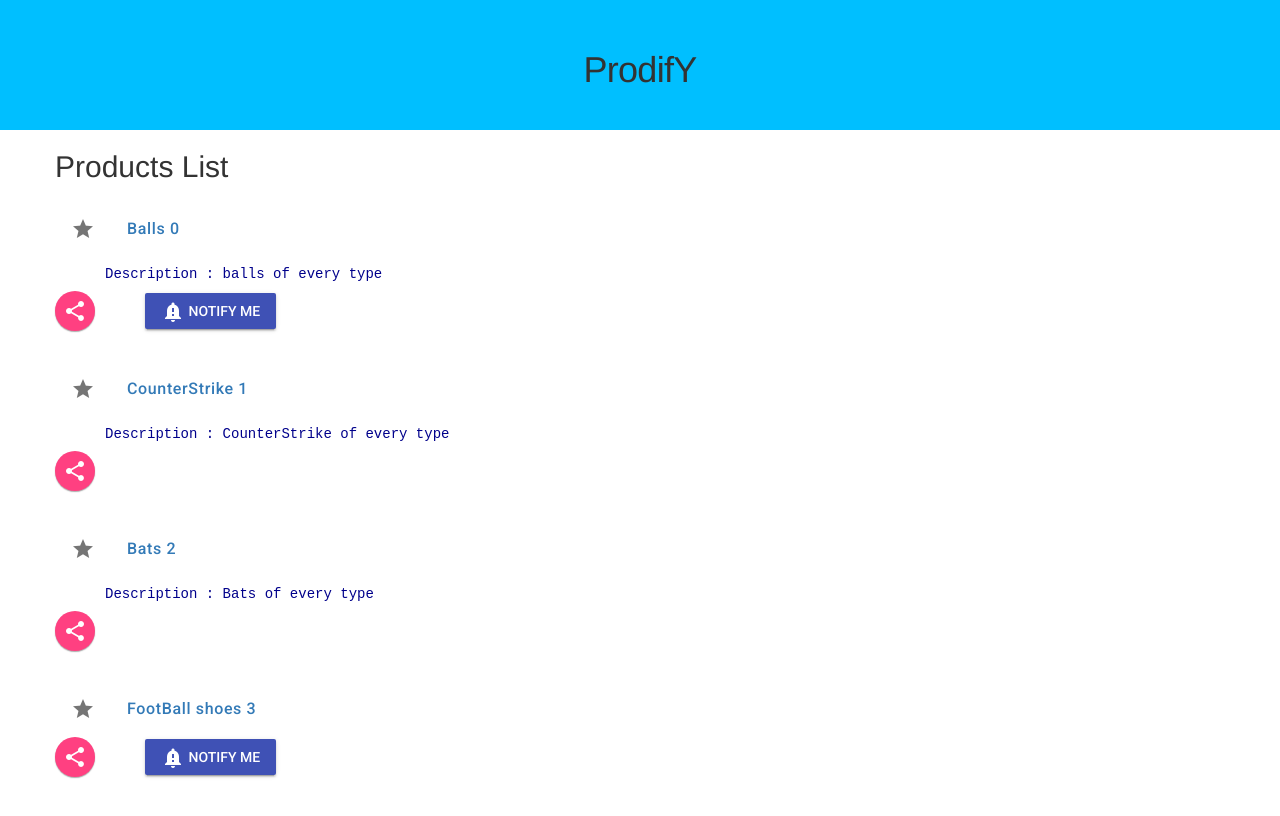
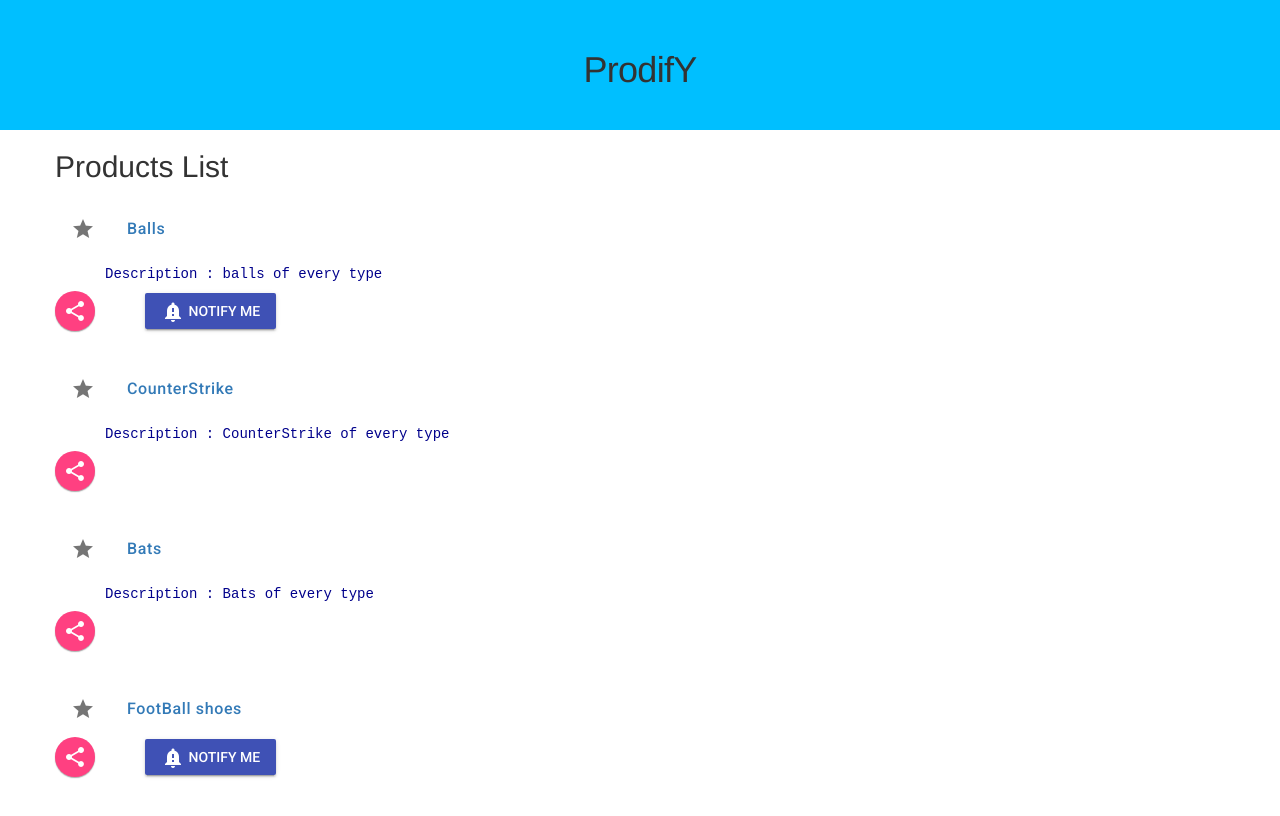
Before and after one commit to mj07yadav/my-first-application, an Angular app: page / in a window 1280 px wide. Shown: the top 816 px of the page. Built offline with nearby package versions, Linux system fonts and the light colour scheme.

Commit message:
adding routing code

```diff
--- a/src/app/Products/product.component.html
+++ b/src/app/Products/product.component.html
@@ -4,7 +4,7 @@
         <div *ngFor="let prod of productlist; index as productid" style="padding-bottom: 30px;">
                 <li class="mdl-list__item" >
                 <span class="mdl-list__item-primary-content">
-                <i class="material-icons mdl-list__item-icon">grade</i> <a [title]="prod.name + ' details'"  [routerLink]="['/productdetails', productid]" > {{ prod.name }} {{productid}}</a>
+                <i class="material-icons mdl-list__item-icon">grade</i> <a [title]="prod.name + ' details'"  [routerLink]="['/productdetails', productid]" > {{ prod.name }}</a>
                 </span>
                 </li>
                 <p *ngIf="prod.description"
--- a/src/app/Products/product.component.ts
+++ b/src/app/Products/product.component.ts
@@ -1,15 +1,17 @@
-import { Component } from '@angular/core';
+import { Component, OnInit } from '@angular/core';
+import { productlist } from '../productlist';
 
 @Component({
     selector:'app-products',
     templateUrl:'./product.component.html',
     styleUrls:['./product.component.css']
 })
-export class ProductComponent{
-    public productlist = [{"name":"Balls","description":"balls of every type",'price':800},
-    {"name":"CounterStrike","description":"CounterStrike of every type",'price':600},
-    {"name":"Bats","description":"Bats of every type",'price':200},
-    {"name":"FootBall shoes",'price':900}];
+export class ProductComponent implements OnInit{
+    productlist=productlist;
+    ngOnInit(): void {
+        console.log(productlist);
+    }
+
 
     share(){
         window.alert("The Product has been shared !");
--- a/src/app/productdetails/productdetails.component.html
+++ b/src/app/productdetails/productdetails.component.html
@@ -1 +1,9 @@
-<h1> This is product details Component routed through router module</h1>
+<div class="demo-card-square mdl-card mdl-shadow--2dp" *ngIf="product" style="margin-top: 50px;">
+    <div class="mdl-card__title mdl-card--expand" style="    text-align: center;
+    background: blueviolet;color: black;">
+      <h2 class="mdl-card__title-text" >{{product.name}}</h2>
+    </div>
+    <div class="mdl-card__supporting-text" style="background: lightseagreen;color: black;">
+    <h3> {{product.description}} ${{product.price}} </h3>
+    </div>
+  </div>
--- a/src/app/productdetails/productdetails.component.ts
+++ b/src/app/productdetails/productdetails.component.ts
@@ -1,6 +1,7 @@
 import { Component, OnInit } from '@angular/core';
 import { ActivatedRoute } from '@angular/router';
-import { ProductComponent } from '../Products/product.component';
+import { productlist } from '../productlist';
+
 
 @Component({
     selector:'app-product-details',
@@ -8,14 +9,14 @@ import { ProductComponent } from '../Products/product.component';
 })
 export class ProductDetailsComponent implements OnInit{
     product ;
-    route :ActivatedRoute;
-    constructor(){
-        this.route=new ActivatedRoute();
-    }
+        constructor(
+            private route: ActivatedRoute
+          ) { }
 
     ngOnInit(): void {
         this.route.paramMap.subscribe(params => {
-            this.product = ProductComponent[+params.get('productId')];
+            console.log(+params.get('productid'));
+            this.product = productlist[+params.get('productid')];
           });
     }
 
--- /dev/null
+++ b/src/app/productlist.ts
@@ -0,0 +1,4 @@
+export const productlist = [{"name":"Balls","description":"balls of every type",'price':800},
+    {"name":"CounterStrike","description":"CounterStrike of every type",'price':600},
+    {"name":"Bats","description":"Bats of every type",'price':200},
+    {"name":"FootBall shoes",'price':900}];
```
Also changed, not shown: src/app/productdetails/productdetails.component.css (added, +9 -0 lines).
